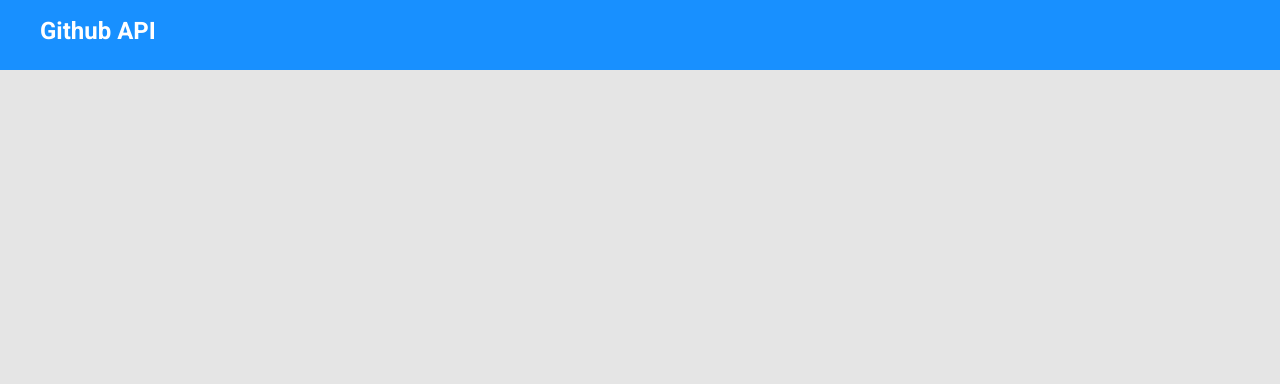
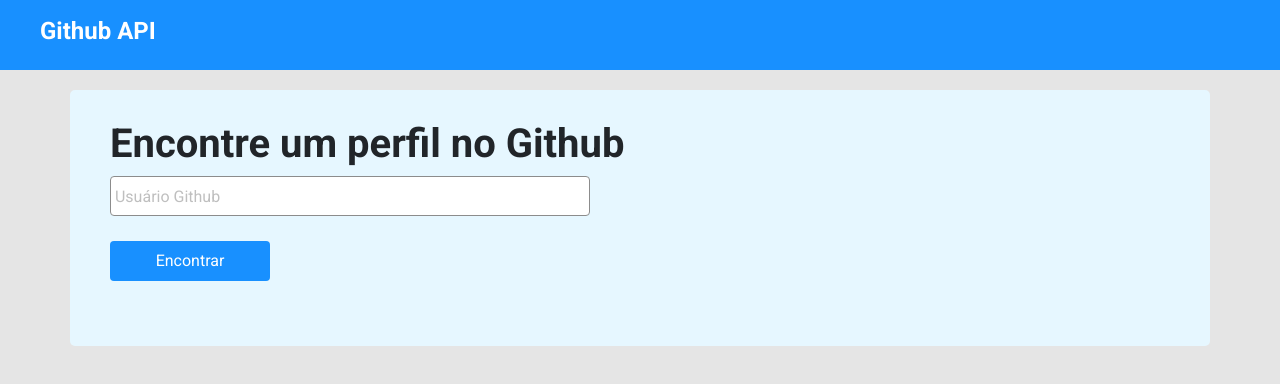
Before and after one commit to fa2c1/bootcamp-devsuperior-desafio-github-api, a React (Create React App) app: page /search in a window 1280 px wide. Shown: the top 384 px of the page. Built offline with nearby package versions, Linux system fonts and the light colour scheme.

Commit message:
ResultCard, Search and  Routes

```diff
--- a/src/Routes.tsx
+++ b/src/Routes.tsx
@@ -1,6 +1,7 @@
 import { BrowserRouter, Switch, Route } from 'react-router-dom';
 import Home from './pages/Home';
 import Navbar from './components/Navbar';
+import Search from './pages/Search';
 
 const Routes = () => (
   <BrowserRouter>
@@ -9,6 +10,9 @@
       <Route path="/" exact>
         <Home />
       </Route>
+      <Route path="/search">
+        <Search />
+      </Route>
     </Switch>
   </BrowserRouter>
 );
--- /dev/null
+++ b/src/components/ResultCard/index.tsx
@@ -0,0 +1,18 @@
+import './styles.css';
+
+type Props = {
+    title: string;
+    description: string;
+}
+
+const ResultCard = ( { title, description} : Props) => {
+
+    return (
+        <div className="result-container">
+            <h3 className="result-title">{title}</h3>
+            <p className="result-description">{description}</p>
+        </div>
+    );
+}
+
+export default ResultCard;
--- /dev/null
+++ b/src/components/ResultCard/styles.css
@@ -0,0 +1,25 @@
+.result-container {
+  background-color: #fff;
+  border: 1px solid #D9D9D9;
+  box-sizing: border-box;
+  border-radius: 4px;
+  width: 100%;
+  border-radius: 5px;
+  padding: 10px;
+  display: flex;
+  flex-direction:row;
+  align-items: left;
+  margin-bottom: 10px;
+}
+
+.result-title {
+  color: #737373;
+  font-size: 16px;
+  font-weight: bold;
+}
+
+.result-description {
+  color: #737373;
+  font-size: 14px;
+  margin-left: 5px;
+}
--- a/src/pages/Home/index.tsx
+++ b/src/pages/Home/index.tsx
@@ -7,7 +7,7 @@
         <div className="home-container">
             <h1 className='txt-home-h1'>Desafio Github API</h1>
             <h3 className='txt-home-h3'>Bootcamp Spring React - DevSuperior</h3>
-            <Link to="/">
+            <Link to="/search">
                 <button className="btn btn-lg start-button">Começar</button>
             </Link>
         </div>
--- /dev/null
+++ b/src/pages/Search/index.tsx
@@ -0,0 +1,80 @@
+import './styles.css';
+
+import ResultCard from 'components/ResultCard';
+import React, { useState } from 'react';
+import axios from 'axios';
+
+type FormData = {
+    perfil: string;
+}
+
+type User = {
+    "avatar_url": string;
+    "html_url": string;
+    "followers": string;
+    "location": string;
+    "name": string;
+}
+
+
+function Search(){
+    const [formData, setFormData] = useState<FormData>({
+        perfil: ''
+    })
+
+    const [user, setUser] = useState<User>();
+
+    const handleChange = (event: React.ChangeEvent<HTMLInputElement>) => {
+        const name = event.target.name;
+        const value = event.target.value;
+
+        setFormData( { ...formData, [name]:value } )
+    }
+
+    const handleSubmit = (event: React.FormEvent<HTMLFormElement>) => {
+        event.preventDefault();
+
+        axios.get(`https://api.github.com/users/${formData.perfil}`)
+        .then((response) => {
+            setUser(response.data);
+        })
+        .catch((error) => {
+            setUser(undefined);
+            console.log(error);
+        });
+    }
+
+    return (
+        <div className="api-search-container">
+            <div className="container search-container">
+                <h1>Encontre um perfil no Github</h1>
+                <form onSubmit={handleSubmit}>
+                    <div className="form-container">
+                        <input type="text" name="perfil" value={formData.perfil} className="search-input" placeholder=" Usuário Github" onChange={handleChange} />
+                        <button type="submit" className="btn search-button">Encontrar</button>
+                    </div>
+                </form>
+
+                {user &&
+                    <>
+                        <div className='user-container'>
+                            <div className='user-avatar'>
+                                <img src={user.avatar_url} alt="Foto de perfil" />
+                            </div>
+                            <div className='user-details'>
+                                <h4>Informações</h4>
+                                <ResultCard title="Perfil:" description={user.html_url} />
+                                <ResultCard title="Seguidores:" description={user.followers} />
+                                <ResultCard title="Localidade:" description={user.location} />
+                                <ResultCard title="Nome:" description={user.name} />
+                            </div>
+                        </div>
+                    </>
+                }
+
+            </div>
+        </div>
+    );
+}
+
+export default Search;
--- /dev/null
+++ b/src/pages/Search/styles.css
@@ -0,0 +1,86 @@
+.api-search-container {
+  display: flex;
+  flex-direction: column;
+  justify-content: center;
+  padding: 20px;
+}
+
+.api.search-container h1 {
+  color: #262626;
+  font-weight: bold;
+  text-align: left;
+  margin: 50px 0;
+}
+
+.search-container {
+  display: flex;
+  flex-direction: column;
+  align-items: left;
+  padding: 30px 40px;
+  background-color: #E6F7FF;
+  border-radius: 5px;
+}
+
+.form-container {
+  display: flex;
+  flex-direction: column;
+  align-items: left;
+}
+
+.search-input {
+  background-color: #fff;
+  border: 1px solid #8c8c8c;
+  border-radius: 4px;
+  font-size: 16px;
+  text-align: left;
+  height: 40px;
+  width: 240px;
+   margin-bottom: 25px;
+}
+
+.search-input::placeholder {
+  color: #BFBFBF;
+}
+
+.search-button {
+  background-color: #1890FF;
+  height: 40px;
+  width: 160px;
+  margin-bottom: 35px;
+  color: #fff;
+}
+
+.user-container{
+  background: #F5F5F5;
+  border-radius: 8px;
+  display: flex;
+  flex-direction: row;
+  padding: 20px;
+}
+
+.user-avatar{
+  display: flex;
+  flex-direction: row;
+}
+
+.user-avatar img{
+  height: 350px;
+}
+
+.user-details{
+  background: #fff;
+  border-radius: 8px;
+  display: flex;
+  flex-direction: column;
+  padding: 20px;
+}
+
+.user-details h4{
+  color: #1890FF;
+}
+
+@media (min-width: 576px) {
+  .search-input {
+    width: 480px;
+  }
+}
```
